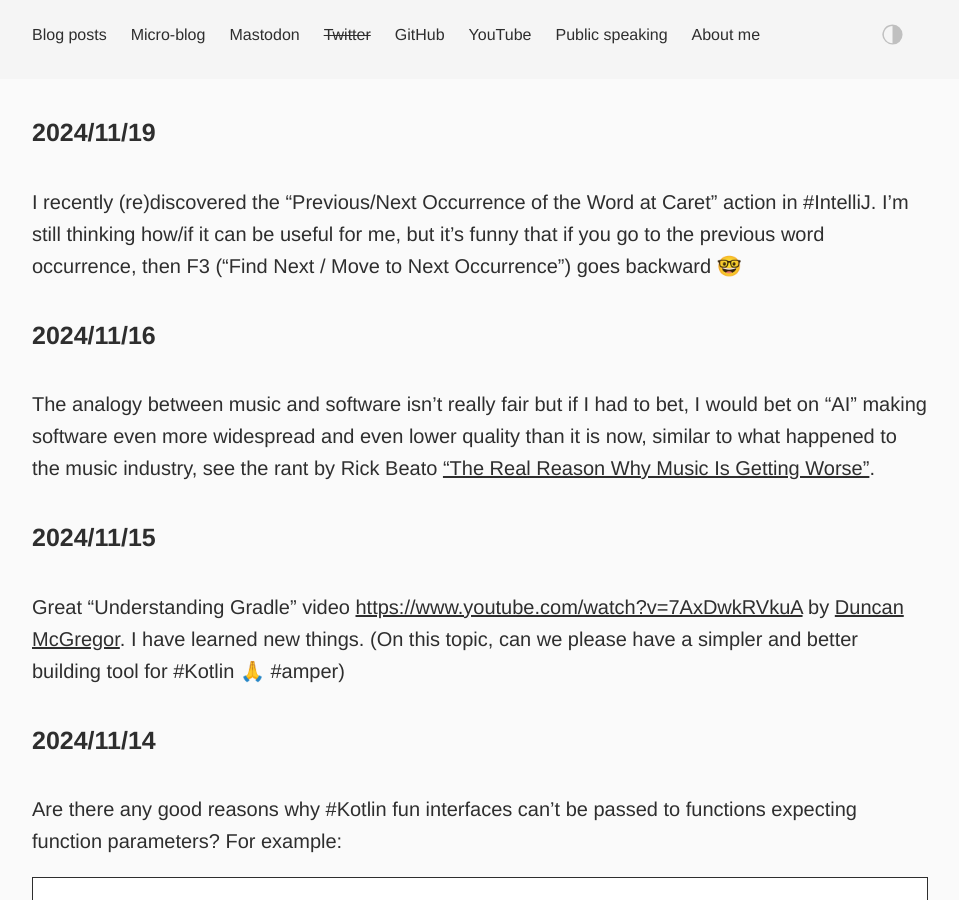
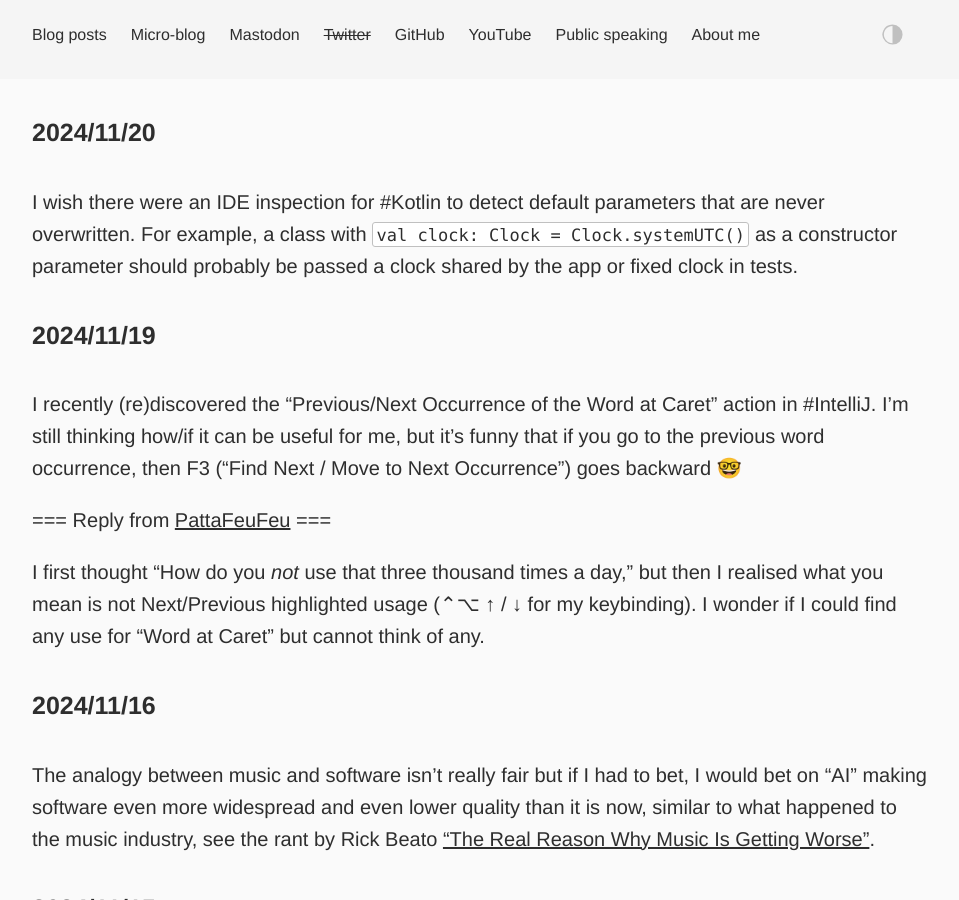
Before and after one commit to dkandalov/dkandalov.github.io, a Jekyll site: the page built from micro-blog.md, in a window 1280 px wide and 900 px high. Shown: the whole window, without its empty margins (160-1119 px from the left). Built offline with Jekyll 4.4.1, drawn with Linux system fonts in a browser that asks for light colours.

Commit message:
updated micro-blog

```diff
--- a/micro-blog.md
+++ b/micro-blog.md
@@ -3,8 +3,16 @@ layout: post
 permalink: /micro-blog/
 ---
 
+#### 2024/11/20
+I wish there were an IDE inspection for #Kotlin to detect default parameters that are never overwritten. For example, a class with `val clock: Clock = Clock.systemUTC()` as a constructor parameter should probably be passed a clock shared by the app or fixed clock in tests.
+
 #### 2024/11/19
 I recently (re)discovered the "Previous/Next Occurrence of the Word at Caret" action in #IntelliJ. I'm still thinking how/if it can be useful for me, but it's funny that if you go to the previous word occurrence, then F3 ("Find Next / Move to Next Occurrence") goes backward 🤓
+
+=== Reply from [PattaFeuFeu](https://mastodon.social/@PattaFeuFeu@chaos.social) ===
+
+I first thought "How do you _not_ use that three thousand times a day," but then I realised what you mean is not Next/Previous highlighted usage (⌃⌥ ↑ / ↓ for my keybinding).
+I wonder if I could find any use for "Word at Caret" but cannot think of any.
 
 #### 2024/11/16
 The analogy between music and software isn't really fair but if I had to bet, I would bet on "AI" making software even more widespread and even lower quality than it is now, similar to what happened to the music industry, see the rant by Rick Beato ["The Real Reason Why Music Is Getting Worse"](https://www.youtube.com/watch?v=1bZ0OSEViyo).
@@ -155,7 +163,7 @@ I updated my [blog post](https://dmitrykandalov.com/auto-revert) about auto-reve
 
 Broken focus e.g. distractions, interruptions, ADHD. Novelty maybe related to boredom yes
 
-=== Reply from [Ivan “CLOVIS” Canet](https://twitter.com/ivcanet) ===
+=== Reply from [Ivan "CLOVIS" Canet](https://twitter.com/ivcanet) ===
 
 That sounds interesting. I wonder if the time should be reset by green tests too.
 
```
